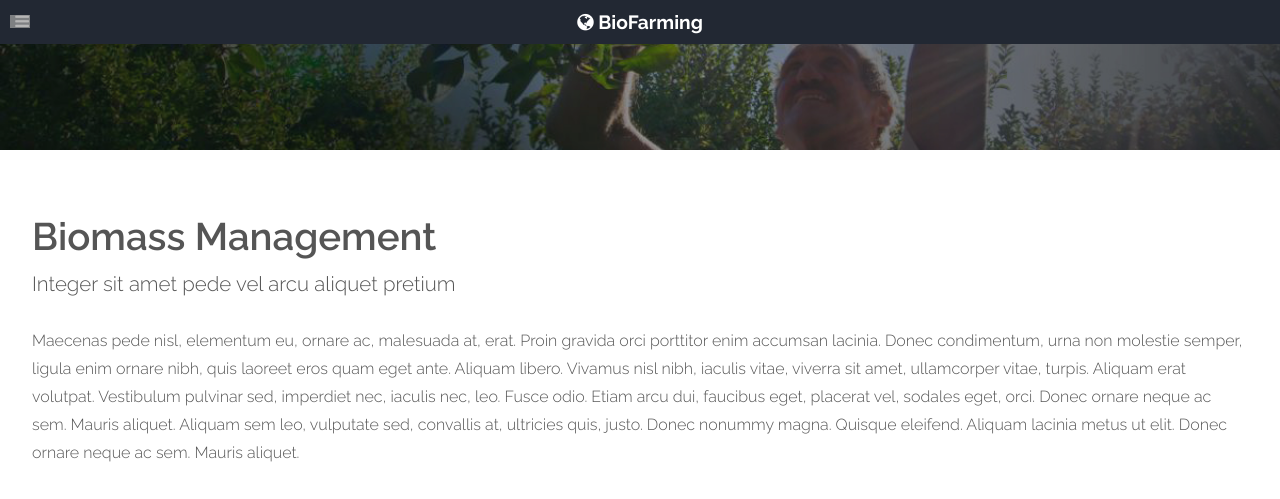
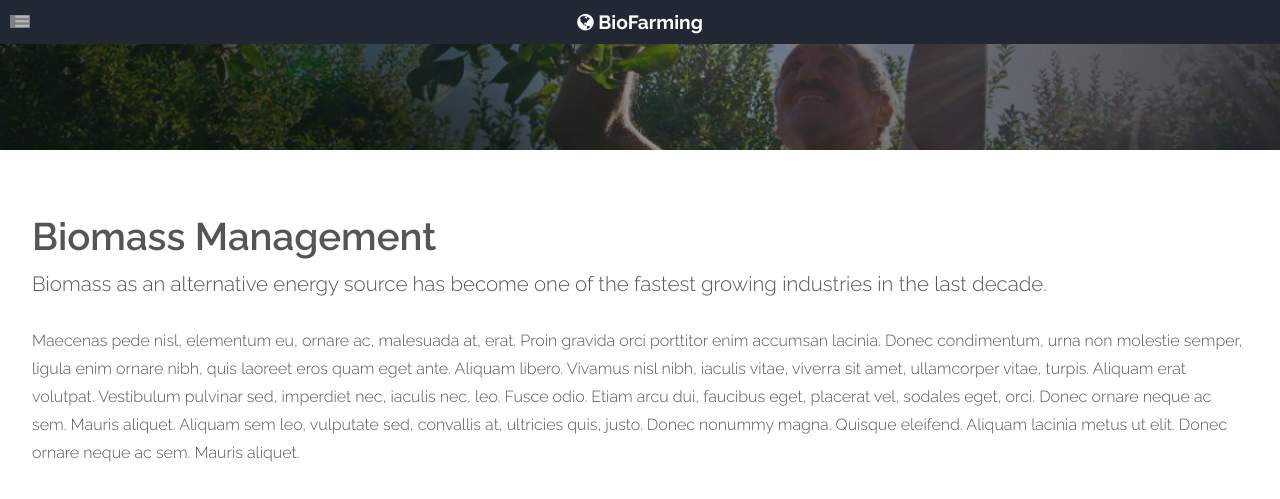
Before and after one commit to ryanmstokes/biofarming, a Jekyll site: the page built from biomass-management.md, in a window 1280 px wide and 1400 px high, cut to the strip 0-499 px from the top of the window. Built offline with Jekyll 4.4.1, drawn with Linux system fonts in a browser that asks for light colours; grey boxes are pictures that could not be loaded.

Commit message:
update text fields

```diff
--- a/assets/css/style.css
+++ b/assets/css/style.css
@@ -649,7 +649,9 @@
 	display:inline-block;
 	width:100%;
 }
-
+.downloads{
+	margin-bottom:20px;
+}
 .downloads   i{
 	margin-right:10px;
 }
--- a/biomass-management.md
+++ b/biomass-management.md
@@ -1,7 +1,7 @@
 ---
 title: Biomass Management
 layout: page-layout
-sub-title: Integer sit amet pede vel arcu aliquet pretium
+sub-title: Biomass as an alternative energy source has become one of the fastest growing industries in the last decade.
 paragraph1: Maecenas pede nisl, elementum eu, ornare ac, malesuada at, erat. Proin
   gravida orci porttitor enim accumsan lacinia. Donec condimentum, urna non molestie
   semper, ligula enim ornare nibh, quis laoreet eros quam eget ante. Aliquam libero.
```
Also changed, not shown: beneficial-microbes.md (+1 -1 lines), biological-pest-and-disease-control.md (+1 -1 lines), cover-crops.md (+1 -1 lines), erosion-control.md (+1 -1 lines).
